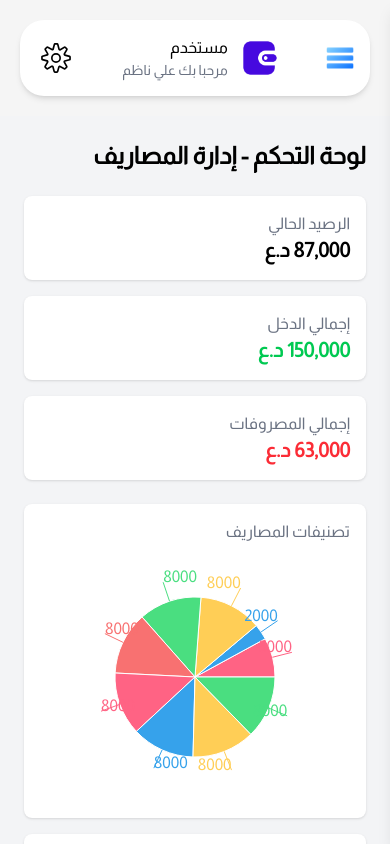
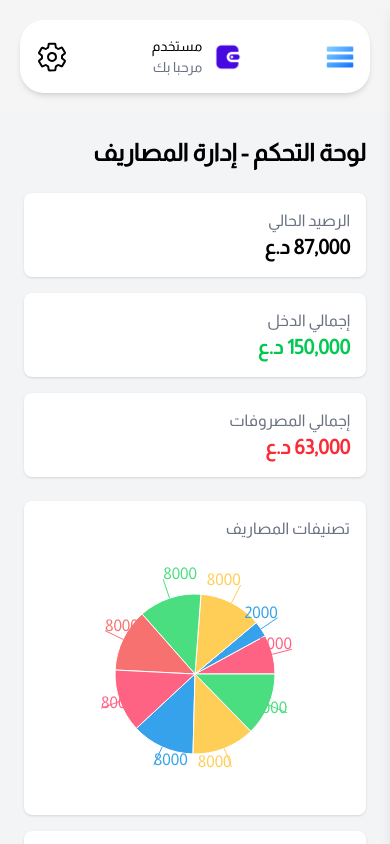
Before and after one commit to ali98nadhum/expense-manager-front, a React (Vite) app: page / in a window 390 px wide. Built offline with nearby package versions, Linux system fonts and the light colour scheme.

Commit message:
update header

```diff
--- a/package.json
+++ b/package.json
@@ -18,6 +18,7 @@
     "@tailwindcss/vite": "^4.1.11",
     "axios": "^1.11.0",
     "framer-motion": "^12.23.12",
+    "jwt-decode": "^4.0.0",
     "lottie-react": "^2.4.1",
     "next-themes": "^0.4.6",
     "react": "^19.1.1",
--- a/src/Components/Header/Header.jsx
+++ b/src/Components/Header/Header.jsx
@@ -1,60 +1,79 @@
-import { useState } from "react";
-import AvatarMune from "../AvatarMune/AvatarMune";
-import Avatar from "@mui/material/Avatar";
-import { deepOrange } from "@mui/material/colors";
-import { IoMdArrowDropright } from "react-icons/io";
-import menuIcon from "../../assets/icons/menu.png"
-import headerIcon from "../../assets/icons/headerIcon.png"
-import { CiSettings } from "react-icons/ci";
+import { useState , useEffect } from "react";
+import menuIcon from "../../assets/icons/menu.png";
+import headerIcon from "../../assets/icons/headerIcon.png";
+import { motion, AnimatePresence } from "framer-motion";
+import { IoSettingsOutline } from "react-icons/io5";
+import { jwtDecode } from "jwt-decode";
 
 
 const Header = ({ isOpen, setIsOpen }) => {
-  const [avatarOpen, setAvatarOpen] = useState(false);
+  const [openMenu, setOpenMenu] = useState(false);
+  const [username, setUsername] = useState("");
+
+  useEffect(() => {
+    const token = localStorage.getItem("token");
+    if (token) {
+      try {
+        const decoded = jwtDecode(token);
+        setUsername(decoded.name  || "مستخدم");
+        console.log(decoded);
+
+      } catch (error) {
+        console.error("خطأ في فك التوكن:", error);
+      }
+    }
+  }, []);
+
 
   return (
+    <>
       <div className="bg-white p-4 sm:p-6 my-5 rounded-3xl shadow-md relative mx-5 sm:mx-36">
         <div className="flex items-center justify-between">
-          <div className="block sm:hidden"  onClick={() => setIsOpen(!isOpen)}>
+          <div className="block sm:hidden" onClick={() => setIsOpen(!isOpen)}>
             <img src={menuIcon} alt="" className="h-7 w-7" />
           </div>
+
           <div className="flex items-center justify-between gap-3">
-            <img src={headerIcon} alt="" className="w-10 h-10" />
+            <img src={headerIcon} alt="" className="w-7 h-7 md:w-10 md:h-10" />
             <div>
-              <h2 className="text-[16px]">مستخدم</h2>
-              <p className="text-gray-500 text-sm">مرحبا بك علي ناظم</p>
+              <h2 className="text-[14px] md:text-[16px]">مستخدم</h2>
+              <p className="text-gray-500 text-sm">مرحبا بك  {username}</p>
             </div>
           </div>
 
-<CiSettings className="h-10 w-10"/>
-          {/* Avatar */}
-          {/* <div className="relative">
-            <div
-              className="flex items-center gap-1"
-              onClick={() => setAvatarOpen(!avatarOpen)}
+          <div className="relative">
+            <motion.div
+              whileHover={{ scale: 1.2, rotate: 10, color: "#3b82f6" }}
+              whileTap={{ scale: 0.9 }}
+              transition={{ type: "spring", stiffness: 300 }}
+              className="cursor-pointer"
+              onClick={() => setOpenMenu((prev) => !prev)}
             >
-              <Avatar
-                sx={{
-                  bgcolor: deepOrange[500],
-                  width: 56,
-                  height: 56,
-                  fontSize: 24,
-                  cursor: "pointer",
-                }}
-              >
-                ع
-              </Avatar>
+              <IoSettingsOutline className="h-8 w-8" />
+            </motion.div>
 
-              <IoMdArrowDropright
-                className={`text-2xl transition-transform duration-300 ${
-                  avatarOpen ? "rotate-90" : "rotate-0"
-                }`}
-              />
-            </div>
-
-            {avatarOpen && <AvatarMune />}
-          </div> */}
+            <AnimatePresence>
+              {openMenu && (
+                <motion.div
+                  initial={{ opacity: 0, y: -10 }}
+                  animate={{ opacity: 1, y: 0 }}
+                  exit={{ opacity: 0, y: -10 }}
+                  transition={{ duration: 0.2 }}
+                  className="absolute top-13  -right-25 mt-2 w-40 bg-white border border-gray-200 rounded-xl shadow-lg py-2 z-50"
+                >
+                  <button className="block w-full text-right px-4 py-2 hover:bg-gray-100">
+                    الملف الشخصي
+                  </button>
+                  <button className="block w-full text-right px-4 py-2 hover:bg-gray-100 text-red-500">
+                    تسجيل الخروج
+                  </button>
+                </motion.div>
+              )}
+            </AnimatePresence>
+          </div>
         </div>
       </div>
+    </>
   );
 };
 
```
Also changed, not shown: 1 other file (tests, documents, lock files or other folders).
